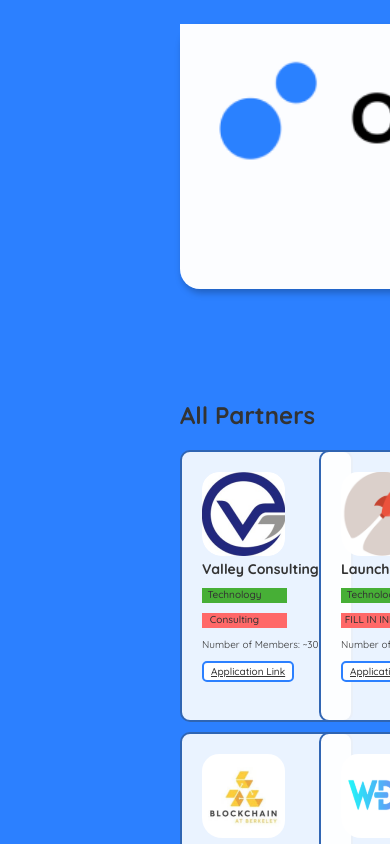
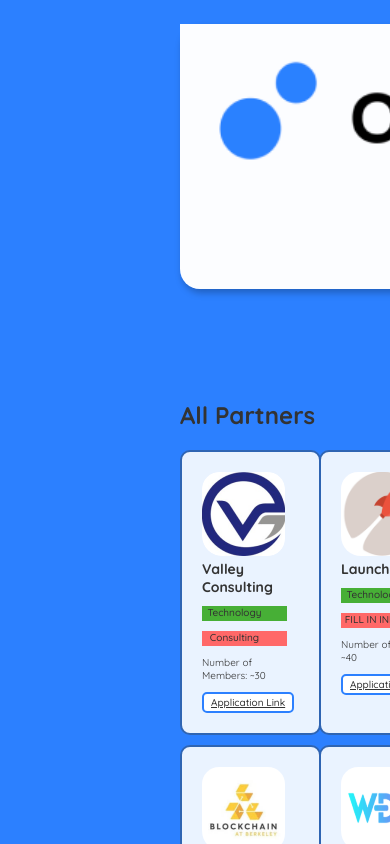
Before and after one commit to calconnex/connex, a React (Create React App) app in the folder divjoy-template/: page /partners in a window 390 px wide. Shown: the top 844 px of the page. Built offline with nearby package versions, Linux system fonts and the light colour scheme; no server answers.

Commit message:
removed stacking when resizing

```diff
--- a/divjoy-template/src/original/css/partners.module.css
+++ b/divjoy-template/src/original/css/partners.module.css
@@ -521,7 +521,7 @@
   }
   @media (max-width: 1000px) {
     .ClubFrame {
-      width: 100%; /* Expand to full width of the screen */
+      width: 75%; /* Expand to full width of the screen */
       height: auto; /* Adjust height dynamically based on content */
       display: block; /* Remove flex display for vertical stacking */
       padding: 20px; /* Increase padding for mobile-friendly spacing */
--- a/divjoy-template/src/original/js/Partners.js
+++ b/divjoy-template/src/original/js/Partners.js
@@ -61,11 +61,11 @@ const gridStyle_3 = {
   gridTemplateColumns: 'repeat(3, 1fr)', // Three columns in a row
   gap: '10px', // Gap between images
 
-  '@media (max-width: 1500px)': {
-    gridTemplateColumns:'2fr',
+  '@media (max-width: 1000px)': {
+    gridTemplateColumns:'repeat(2, 1fr)',
   },
   '@media (max-width: 768px)': {
-    gridTemplateColumns: '1fr',
+    gridTemplateColumns: 'repeat(1, 1fr)',
   }
 };
 
```
